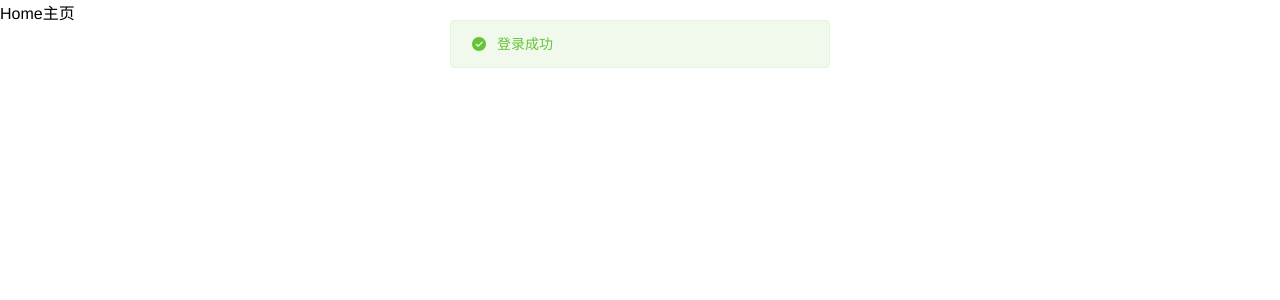
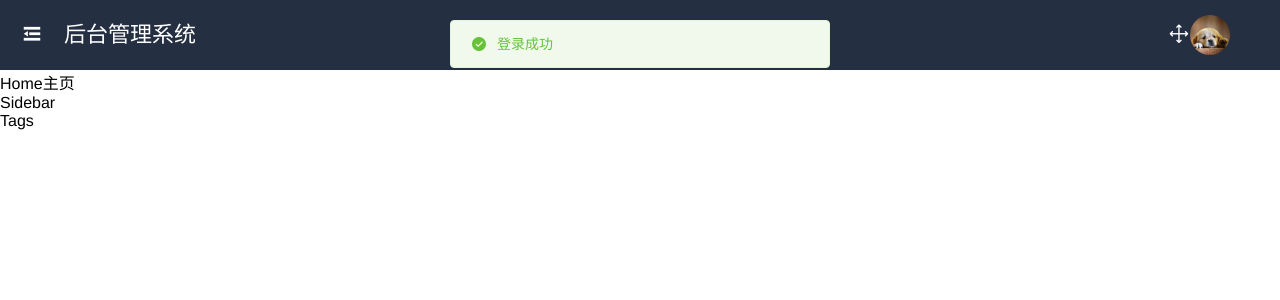
Before and after one commit to StarALiang/vue-background-management-system, a Vue app: page /#/ in a window 1280 px wide. Both pictures are taken after a click on the button "登录". Shown: the top 300 px of the page. Built offline with nearby package versions, Linux system fonts and the light colour scheme.

Commit message:
更新了主页

```diff
--- /dev/null
+++ b/src/components/Header.vue
@@ -0,0 +1,84 @@
+<template>
+  <div class="header">
+    <!-- 折叠按钮 -->
+    <div class="collapse-btn" @click="collapseChange">
+      <i v-if="!collapse" class="el-icon-s-fold"></i>
+      <i v-else class="el-icon-s-unfold"></i>
+    </div>
+    <div class="logo">后台管理系统</div>
+    <div class="header-right">
+      <div class="header-user-con">
+        <!-- 全屏显示 -->
+        <div class="btn-fullsreen">
+          <i class="el-icon-rank"></i>
+        </div>
+        <div class="user-avator">
+          <img src="../assets/img/img.jpg" />
+        </div>
+      </div>
+    </div>
+  </div>
+</template>
+
+<script>
+export default {
+  components: {},
+  props: {},
+  data() {
+    return {
+      collapse: false
+    };
+  },
+  watch: {},
+  computed: {},
+  methods: {
+    // 侧边栏折叠
+    collapseChange() {
+      this.collapse = !this.collapse;
+    }
+  },
+  created() {},
+  mounted() {}
+};
+</script>
+<style lang="scss" scoped>
+.header {
+  position: relative;
+  box-sizing: border-box;
+  width: 100%;
+  height: 70px;
+  font-size: 22px;
+  color: #fff;
+  background-color: #242f42;
+  .collapse-btn {
+    float: left;
+    padding: 0 21px;
+    cursor: pointer;
+    line-height: 70px;
+  }
+  .logo {
+    float: left;
+    width: 250px;
+    line-height: 70px;
+  }
+  .header-right {
+    float: right;
+    margin-right: 50px;
+    .header-user-con {
+      display: flex;
+      height: 70px;
+      align-items: center;
+      .user-avator {
+        width: 40px;
+        height: 40px;
+        border-radius: 50%;
+        overflow: hidden;
+        img {
+          width: 100%;
+          height: 100%;
+        }
+      }
+    }
+  }
+}
+</style>
--- /dev/null
+++ b/src/components/Sidebar.vue
@@ -0,0 +1,22 @@
+<template>
+  <div>Sidebar</div>
+</template>
+
+<script>
+export default {
+  components:{},
+  props:{},
+  data(){
+    return {
+    }
+  },
+  watch:{},
+  computed:{},
+  methods:{},
+  created(){},
+  mounted(){}
+}
+</script>
+<style lang="scss" scoped>
+
+</style>
--- /dev/null
+++ b/src/components/Tags.vue
@@ -0,0 +1,22 @@
+<template>
+  <div>Tags</div>
+</template>
+
+<script>
+export default {
+  components:{},
+  props:{},
+  data(){
+    return {
+    }
+  },
+  watch:{},
+  computed:{},
+  methods:{},
+  created(){},
+  mounted(){}
+}
+</script>
+<style lang="scss" scoped>
+
+</style>
--- a/src/router/index.js
+++ b/src/router/index.js
@@ -4,6 +4,10 @@ import VueRouter from 'vue-router'
 Vue.use(VueRouter)
 
 const routes = [
+  /* {
+    path: '/',
+    redirect: '/home'
+  }, */
   {
     path: '/',
     name: 'login',
--- a/src/views/About.vue
+++ /dev/null
@@ -1,5 +0,0 @@
-<template>
-  <div class="about">
-    <h1>This is an about page</h1>
-  </div>
-</template>
--- a/src/views/home/Home.vue
+++ b/src/views/home/Home.vue
@@ -1,10 +1,22 @@
 <template>
-  <div class="wrapper">Home主页</div>
+  <div class="wrapper">
+    <v-head></v-head>
+    <div>Home主页</div>
+    <v-sidebar></v-sidebar>
+    <v-tags></v-tags>
+  </div>
 </template>
 
 <script>
+import vHead from '../../components/Header';
+import vSidebar from '../../components/Sidebar';
+import vTags from '../../components/Tags';
 export default {
-  components: {},
+  components: {
+    vHead,
+    vSidebar,
+    vTags
+  },
   props: {},
   data() {
     return {};
```
Also changed, not shown: src/components/HelloWorld.vue (deleted, +0 -61 lines), src/views/Home.vue (deleted, +0 -18 lines).
